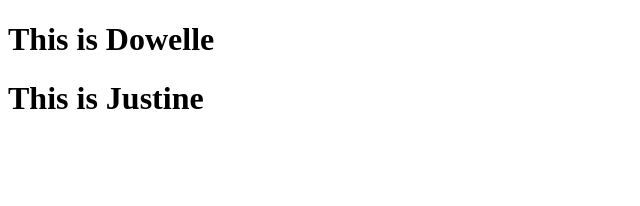
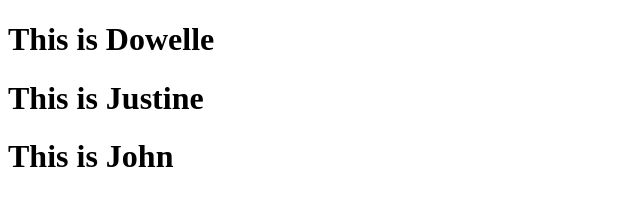
Before and after one commit to DowelleDayleMon/PracticeSample, a plain HTML site: page index.html in a window 1280 px wide. Shown: the whole page, without its empty margins (0-640 px from the left). Drawn offline with Linux system fonts and the light colour scheme.

Commit message:
added john

```diff
--- a/index.html
+++ b/index.html
@@ -8,5 +8,6 @@
 <body>
     <h1>This is Dowelle</h1>
     <h1>This is Justine</h1>
+    <h1> This is John</h1>
 </body>
 </html>
```
